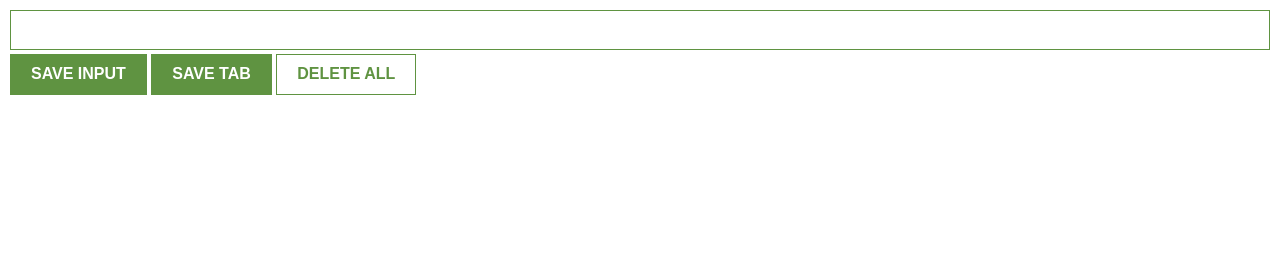
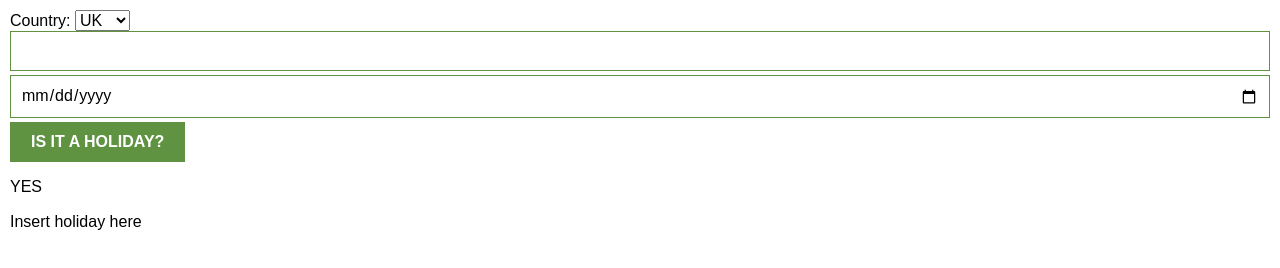
Before and after one commit to nsmckay/HolidayCheckEx, a browser extension: page index.html in a window 1280 px wide. Drawn offline with nearby package versions, Linux system fonts and the light colour scheme.

Commit message:
initial html for my extension

```diff
--- a/index.html
+++ b/index.html
@@ -3,12 +3,25 @@
         <link rel="stylesheet" href="index.css">
     </head>
     <body>
-        <input type="text" id="input-el">
-        <button id="input-btn">SAVE INPUT</button>
-        <button id="tab-btn">SAVE TAB</button>
-        <button id="delete-btn">DELETE ALL</button>
-        <ul id="ul-el">
-        </ul>
+        <div id="country">
+            <label for="country-input">Country: </label>
+            <select name="country-input" id="country-input">
+                <option value="UK">UK</option>
+                <option value="USA">USA</option>
+            </select>
+        </div>
+        <div id="date">
+            <input type="text" id="date-input">
+            <input type="date" id="date-output">
+        </div>
+
+        <button id="check-btn">IS IT A HOLIDAY?</button>
+
+        <div id="results">
+            <p id="check-answer">YES</p>
+            <p id="check-result">Insert holiday here</p>
+        </div>
+
         <script src="index.js"></script>
     </body>
 </html>
```
